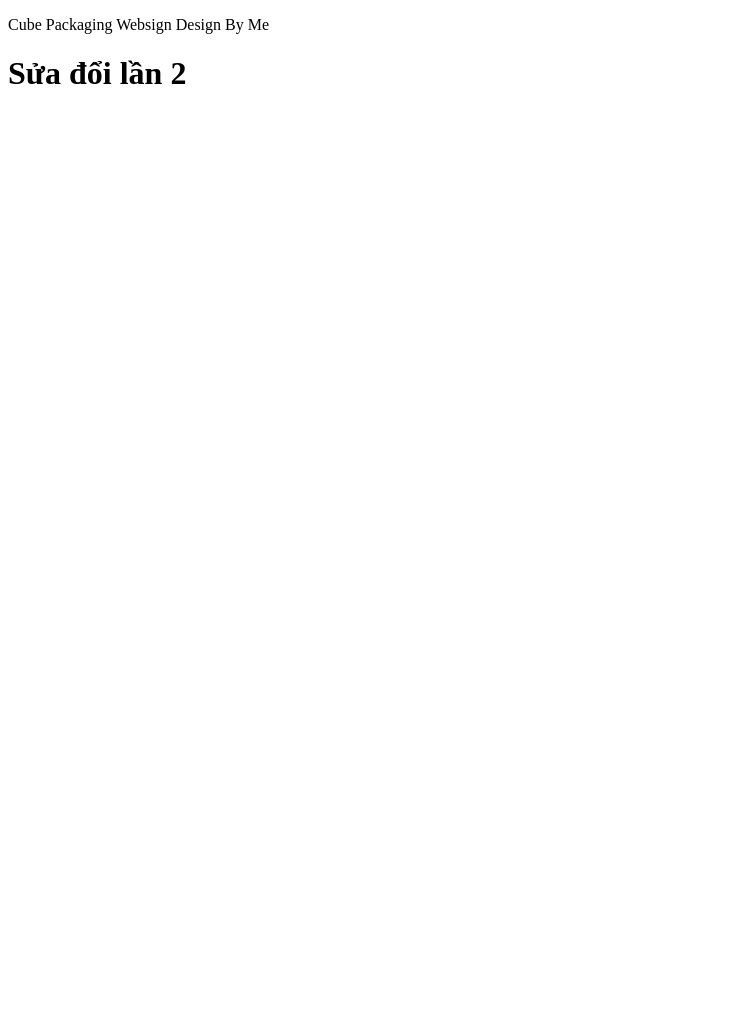
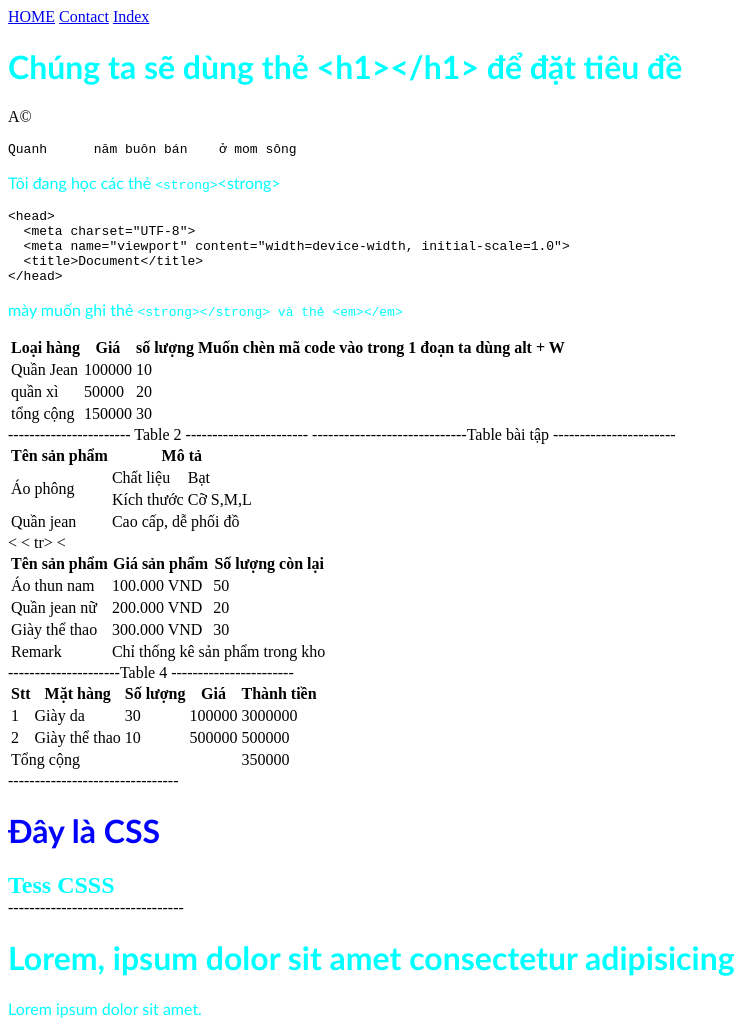
Before and after one commit to cubepackaging/duan2, a plain HTML site: page index.html in a window 1280 px wide. Shown: the whole page, without its empty margins (0-737 px from the left). Before the commit the page ends 800 px from the top, so only its background shows below. Drawn offline with Linux system fonts and the light colour scheme.

Commit message:
sua lan 6

```diff
--- a/index.html
+++ b/index.html
@@ -1,12 +1,178 @@
 <!DOCTYPE html>
 <html lang="en">
-  <head>
-    <meta charset="UTF-8" />
-    <meta name="viewport" content="width=device-width, initial-scale=1.0" />
-    <title>Document</title>
-  </head>
-  <body>
-    <p>Cube Packaging Websign Design By Me</p>
-    <h1>Sửa đổi lần 2</h1>
-  </body>
+<head>
+  <meta charset="UTF-8">
+  <meta name="viewport" content="width=device-width, initial-scale=1.0">
+  <title>Document</title>
+  <style>
+    h1,p {
+      color: aqua;
+      font-family: 'Gill Sans', 'Gill Sans MT', Calibri, 'Trebuchet MS', sans-serif;
+    }
+  </style>
+</head>
+<body>
+    <a href="./">HOME</a>
+    <a href="./Contact.html">Contact</a>
+    <a href="./index.html">Index</a>
+
+
+
+  <p>
+    <h1>Chúng ta sẽ dùng thẻ &lt;h1&gt;&lt;/h1&gt; để đặt tiêu đề</h1>
+    	A&copy;
+  </p>
+  <pre>Quanh      năm buôn bán    ở mom sông</pre>
+  <p>Tôi đang học các thẻ <code>&lt;strong&gt;</code>&lt;strong&gt;</p>
+  <code><pre>&lt;head&gt;
+  &lt;meta charset=&quot;UTF-8&quot;&gt;
+  &lt;meta name=&quot;viewport&quot; content=&quot;width=device-width, initial-scale=1.0&quot;&gt;
+  &lt;title&gt;Document&lt;/title&gt;
+&lt;/head&gt;</pre></code>
+
+<p>mày muốn ghi thẻ <code>&lt;strong&gt;&lt;/strong&gt; và thẻ &lt;em&gt;&lt;/em&gt;</code> </p>
+<table>
+  <thead>
+  <tr>
+    <th>Loại hàng</th>
+    <th>Giá</th>
+    <th>số lượng</th>
+    <th>Muốn chèn mã code vào trong 1 đoạn ta dùng alt + W</th>
+  </tr>
+  </thead>
+  <tbody>
+  <tr>
+    <td>Quần Jean</td>
+    <td>100000</td>
+    <td>10</td>
+  </tr>
+  <tr>
+    <td>quần xì</td>
+    <td>50000</td>
+    <td>20</td>
+  </tr>
+  </tbody>
+  <tfoot>
+    <tr>
+      <td>tổng cộng</td>
+      <td>150000</td>
+      <td>30</td>
+    </tr>
+  </tfoot>
+</table>
+
+----------------------- Table 2 -----------------------
+<table>
+  <thead>
+    <tr>
+      <th>Tên sản phẩm</th>
+      <th colspan="2">Mô tả</th>
+    </tr>
+    <tr>
+      <td rowspan="2">Áo phông</td>
+      <td>Chất liệu</td>
+      <td> Bạt </td>
+    </tr>
+    <tr>
+      <td>Kích thước</td>
+      <td>Cỡ S,M,L</td>
+    </tr>
+    <tr>
+      <td>Quần jean</td>
+      <td colspan="2">Cao cấp, dễ phối đồ</td>
+    </tr>
+
+    -----------------------------Table bài tập -----------------------
+    <table>
+        <<thead>
+        <  tr>
+            <th>Tên sản phẩm</th>
+            <th>Giá sản phẩm</th>
+            <th>Số lượng còn lại</th>
+          </tr>
+        <</thead>
+       <tbody>
+          <tr>
+            <td>Áo thun nam</td>
+            <td>100.000 VND</td>
+            <td>50</td>
+          </tr>
+          <tr>
+            <td>Quần jean nữ</td>
+            <td>200.000 VND</td>
+            <td>20</td>
+          </tr>
+          <tr>
+            <td>Giày thể thao</td>
+            <td>300.000 VND</td>
+            <td>30</td>
+          </tr>
+       </tbody>
+        <tfoot>
+          <tr>
+            <td>Remark</td>
+            <td colspan="2">Chỉ thống kê sản phẩm trong kho</td>
+          </tr>
+        </tfoot>
+
+    </table>
+</table>
+
+
+---------------------Table 4 -----------------------
+
+<table>
+  <thead>
+    <tr>
+      <th>Stt</th>
+      <th>Mặt hàng</th>
+      <th>Số lượng</th>
+      <th>Giá</th>
+      <th>Thành tiền</th>
+    </tr>
+  </thead>
+  <tbody>
+    <tr>
+      <td>1</td>
+      <td>Giày da</td>
+      <td>30</td>
+      <td>100000</td>
+      <td>3000000</td>
+    </tr>
+    <tr>
+      <td>2</td>
+      <td>Giày thể thao</td>
+      <td>10</td>
+      <td>500000</td>
+      <td>500000</td>
+    </tr>
+  </tbody>
+  <tfoot>
+    <tr>
+      <td colspan="4">Tổng cộng</td>
+      <td>350000</td>
+    </tr>
+  </tfoot>
+</table>
+
+<!-- Ở đây là dừng lại để note nghen - phím note là phím Ctrl + / -->
+ <!-- Nếu ai biết Code làm ơn chỉ dùm tôi vì tôi rất tha thiết thích code kkkk -->
+  --------------------------------
+
+  <h1 style="color: blue;height: max-content;">
+    Đây là CSS
+  </h1>
+
+  <h2 style="margin: auto;color: aqua;">
+    Tess CSSS
+
+  </h2>
+
+  ---------------------------------
+
+<h1>Lorem, ipsum dolor sit amet consectetur adipisicing elit. Sed, aperiam.</h1>
+<p>Lorem ipsum dolor sit amet.</p>
+
+  <!--  Tránh xa tao ra con lợn ahii -->
+</body>
 </html>
--- /dev/null
+++ b/style.css
@@ -0,0 +1,4 @@
+   h1,p {
+      color: aqua;
+      font-family: 'Gill Sans', 'Gill Sans MT', Calibri, 'Trebuchet MS', sans-serif;
+    }
```
Also changed, not shown: Contact.html (added, +19 -0 lines), new1.html (+3 -0 lines).
